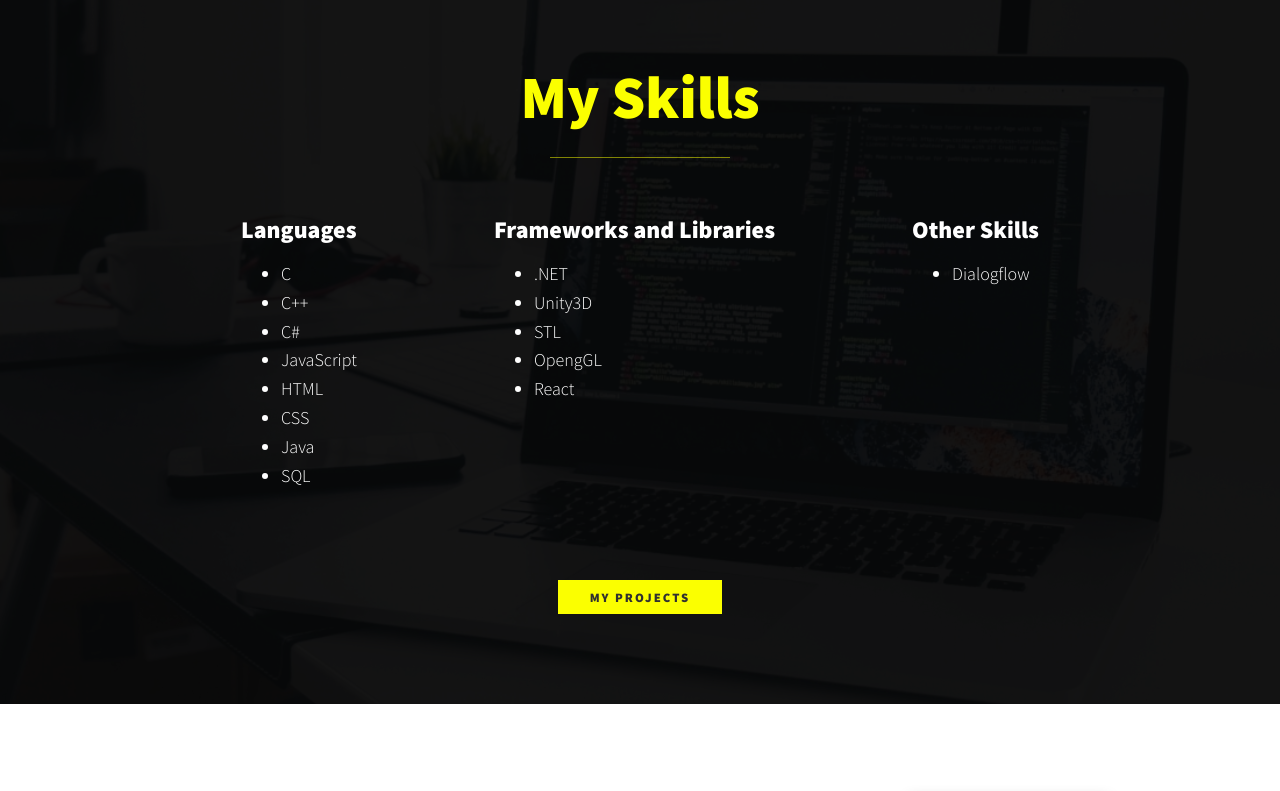
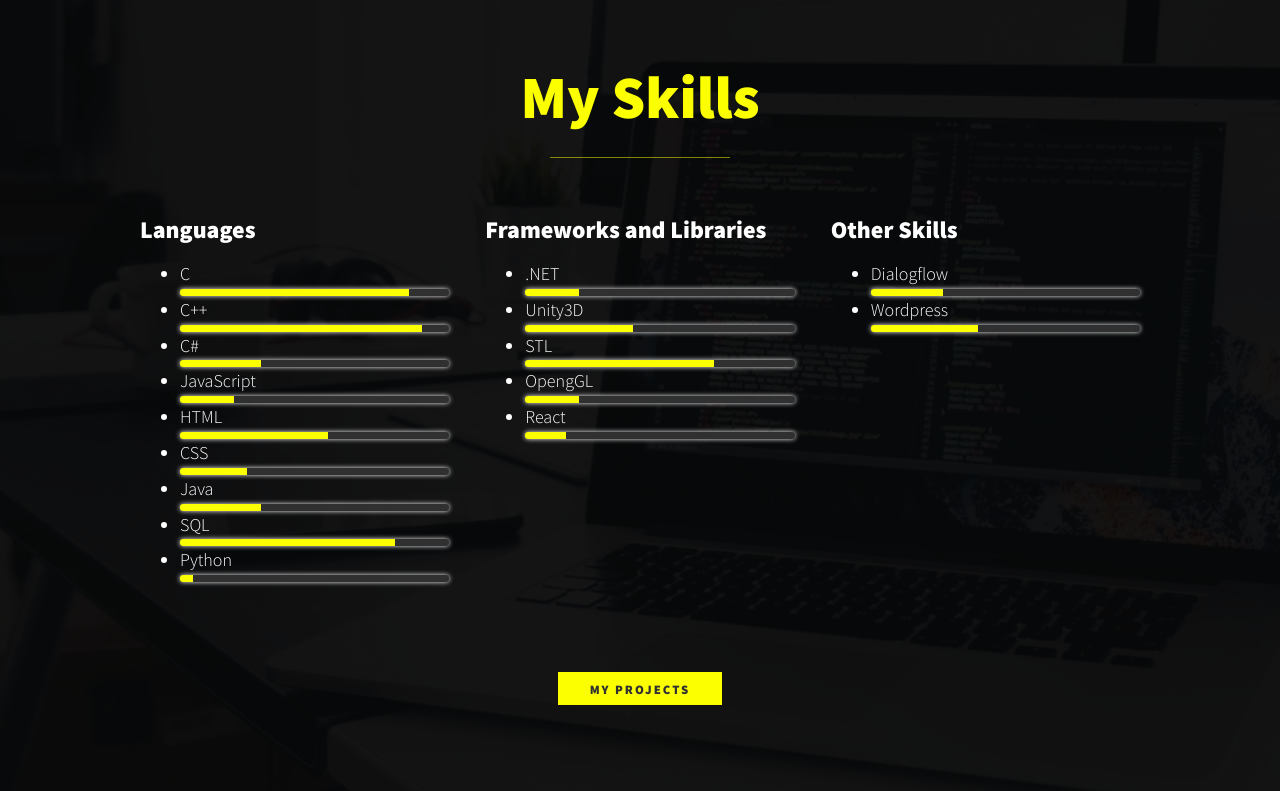
Before and after one commit to mocha4coding/mocha4coding.github.io, a plain HTML site: page index.html in a window 1280 px wide. Shown: the part 589-1380 px from the top of the page. Drawn offline with nearby package versions, Linux system fonts and the light colour scheme.

Commit message:
Added skill bar for each skill
Updated the index.html and the style.css to add skill bar for each skill. also added wordpress and python.

```diff
--- a/css/style.css
+++ b/css/style.css
@@ -325,7 +325,7 @@ header{
     text-align: left;
 }
 .skill{
-    max-width: 500px;
+    width: 500px;
     margin: 0 auto;
 }
 
@@ -342,6 +342,88 @@ header{
     }
 }
 
+.bar{
+    background: var(--clr-dark);
+    display: block;
+    height: 7px;
+    border: 1px solid rgba(var(--clr-dark));
+    border-radius: 3px;
+    overflow: hidden;
+    box-shadow: 0 0 5px var(--clr-light);
+}
+
+.bar span{
+    height: 7px;
+    float: left;
+    background: var(--clr-accent);
+}
+
+
+/*Rating each skill*/
+
+.c{
+    width: 85%;
+}
+
+.cpp{
+    width: 90%;
+}
+
+.csharp{
+    width: 30%;
+}
+
+.jscript{
+    width: 20%;
+}
+
+.html{
+    width: 55%;
+
+}
+.css{
+    width: 25%;
+}
+
+.java{
+    width: 30%;
+}
+
+.sql{
+    width: 80%
+}
+.python{
+    width: 5%;
+}
+.net{
+    width: 20%;
+}
+
+.unity{
+    width:40%;
+}
+
+.stl{
+    width: 70%;
+}
+
+.opengl{
+    width: 20%;
+}
+
+.react
+{
+    width: 15%;
+}
+.diaflow
+{
+    width: 27%
+}
+
+.wordpress{
+    width: 40%;
+}
+/*About me section*/
 .about-me{
     max-width: 1000px;
     margin: 0 auto;
--- a/index.html
+++ b/index.html
@@ -57,25 +57,26 @@
                 <div class = "skill">
                     <h3>Languages</h3>
                     <ul class = "list-of-skills">
-                        <li>C</li>
-                        <li>C++</li>
-                        <li>C#</li>
-                        <li>JavaScript</li>
-                        <li>HTML</li>
-                        <li>CSS</li>
-                        <li>Java</li>
-                        <li>SQL</li>
+                        <li>C<span class = "bar"><span class = "c"></span></span></li>
+                        <li>C++<span class = "bar"><span class = "cpp"></span></span></li>
+                        <li>C#<span class = "bar"><span class = "csharp"></span></span></li>
+                        <li>JavaScript<span class = "bar"><span class = "jscript"></span></span></li>
+                        <li>HTML<span class = "bar"><span class = "html"></span></span></li>
+                        <li>CSS<span class = "bar"><span class = "css"></span></span></li>
+                        <li>Java<span class = "bar"><span class = "java"></span></span></li>
+                        <li>SQL<span class = "bar"><span class = "sql"></span></span></li>
+                        <li>Python<span class = "bar"><span class = "python"></span></span></li>
                     </ul>
                 </div><!--/skill-->
 
                 <div class = "skill">
                     <h3>Frameworks and Libraries</h3>
                     <ul class = "list-of-skills">
-                        <li>.NET</li>
-                        <li>Unity3D</li>
-                        <li>STL</li>
-                        <li>OpengGL</li>
-                        <li>React</li>
+                        <li>.NET<span class = "bar"><span class = "net"></span></span></li>
+                        <li>Unity3D<span class = "bar"><span class = "unity"></span></span></li>
+                        <li>STL<span class = "bar"><span class = "stl"></span></span></li>
+                        <li>OpengGL<span class = "bar"><span class = "opengl"></span></span></li>
+                        <li>React<span class = "bar"><span class = "react"></span></span></li>
 
                     </ul>
 
@@ -84,7 +85,8 @@
                 <div class = "skill">
                     <h3>Other Skills</h3>
                     <ul class = "list-of-skills">
-                        <li>Dialogflow</li>
+                        <li>Dialogflow<span class = "bar"><span class = "diaflow"></span></span></li>
+                        <li>Wordpress<span class = "bar"><span class = "wordpress"></span></span></li>
 
                     </ul>
                 </div><!--/skill-->
```
